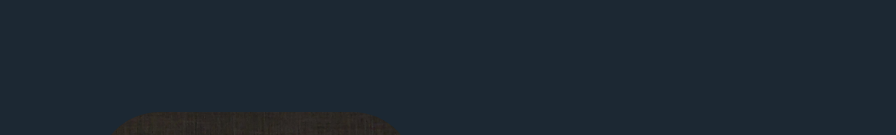
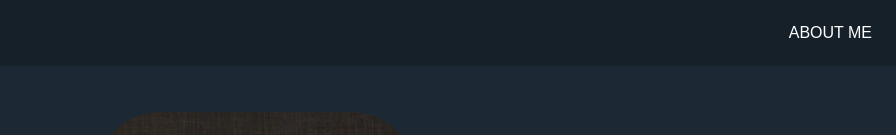
Before and after one commit to LoisonYo/portfolio, an Angular app: page / in a window 1280 px wide. Shown: the top 135 px of the page, without its empty margins (384-1280 px from the left). Built offline with nearby package versions, Linux system fonts and the light colour scheme.

Commit message:
feat: implement navbar

```diff
--- a/src/app/nav-bar/nav-bar.component.html
+++ b/src/app/nav-bar/nav-bar.component.html
@@ -0,0 +1,5 @@
+<div>
+    <nav>
+        <a href="#about-me">ABOUT ME</a>
+    </nav>
+</div>
--- a/src/app/nav-bar/nav-bar.component.scss
+++ b/src/app/nav-bar/nav-bar.component.scss
@@ -0,0 +1,26 @@
+div {
+    position: fixed;
+    top: 0;
+    left: 0;
+    width: 100%;
+    display: flex;
+    justify-content: end;
+    background-color: rgba(0, 0, 0, 0.2);
+}
+
+nav {
+    display: flex;
+    justify-content: space-around;
+    margin: 1rem;
+}
+
+a {
+    color: white;
+    text-decoration: none;
+    padding: 0.5rem;
+    transition-duration: .3s;
+}
+
+a:hover {
+    color: #5dade2;
+}
```
Also changed, not shown: 1 other file (tests, documents, lock files or other folders).
